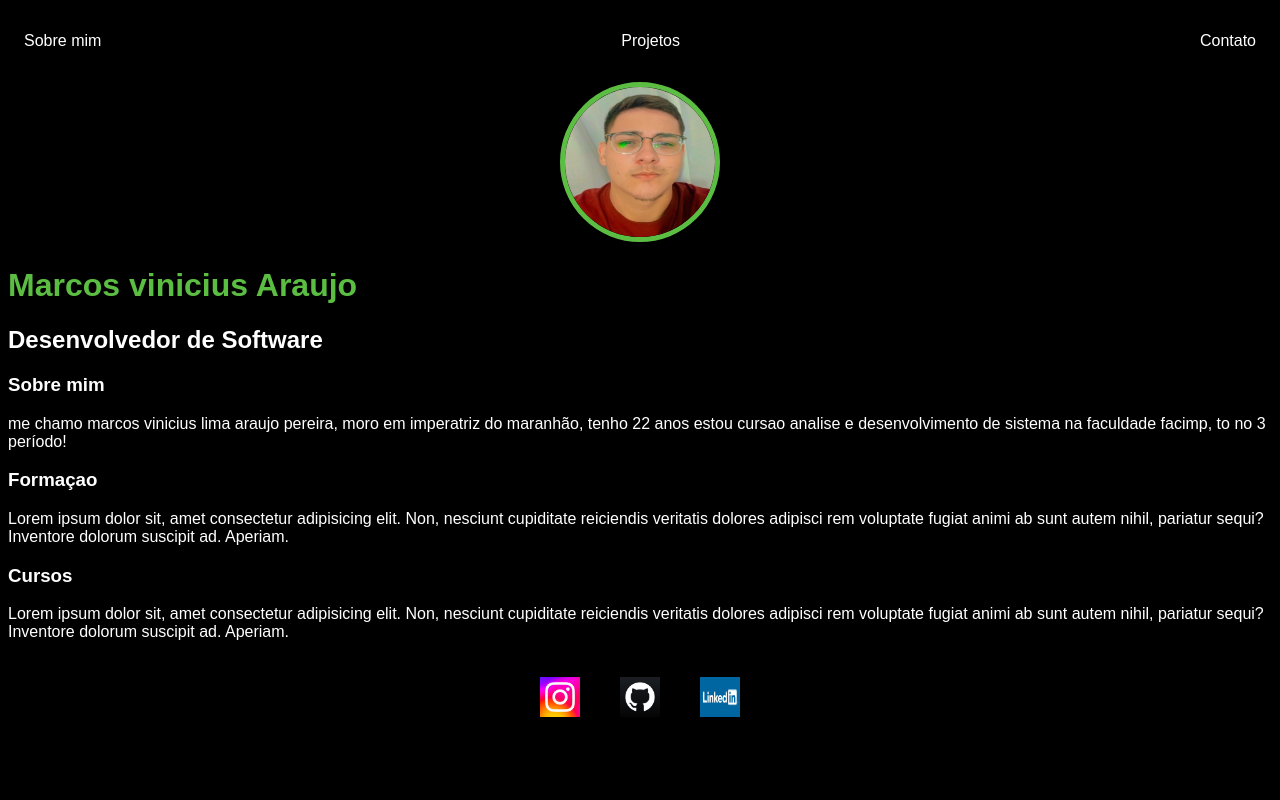
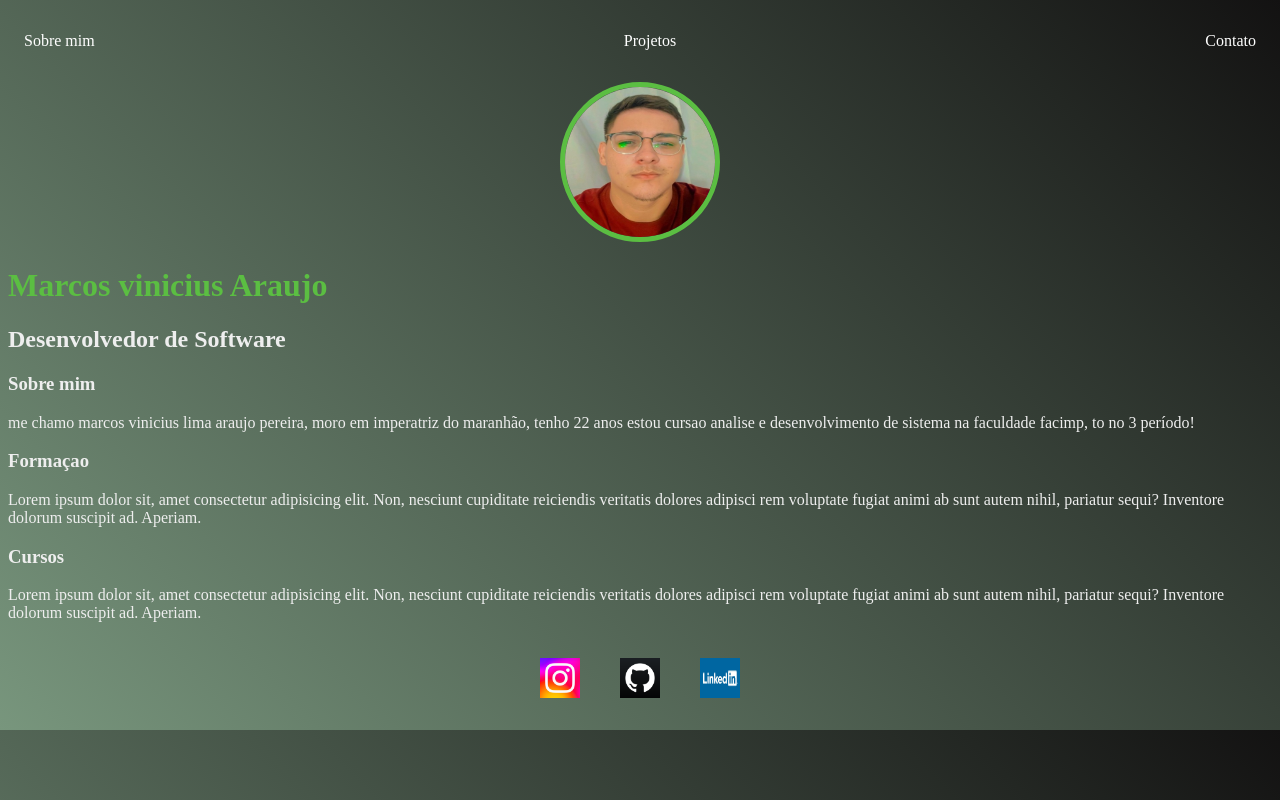
Before and after one commit to marvin455/CURRICULO, a plain HTML site: page index.html in a window 1280 px wide. Drawn offline with Linux system fonts and the light colour scheme.

Commit message:
Update index.css

```diff
--- a/index.css
+++ b/index.css
@@ -1,7 +1,7 @@
 body {
- color:  white;
- background-color: black;
- font-family: Arial, Helvetica, sans-serif;
+   background-image: linear-gradient(45deg, rgb(120, 150, 125), rgb(19, 18, 18));
+   color: rgb(238, 238, 238);
+
 }
 ul{
  display: flex;
@@ -14,6 +14,7 @@ padding : 16px;
 a {
    color: white;
    text-decoration: none;
+
 }
 header img{
    width: 150px;
```
